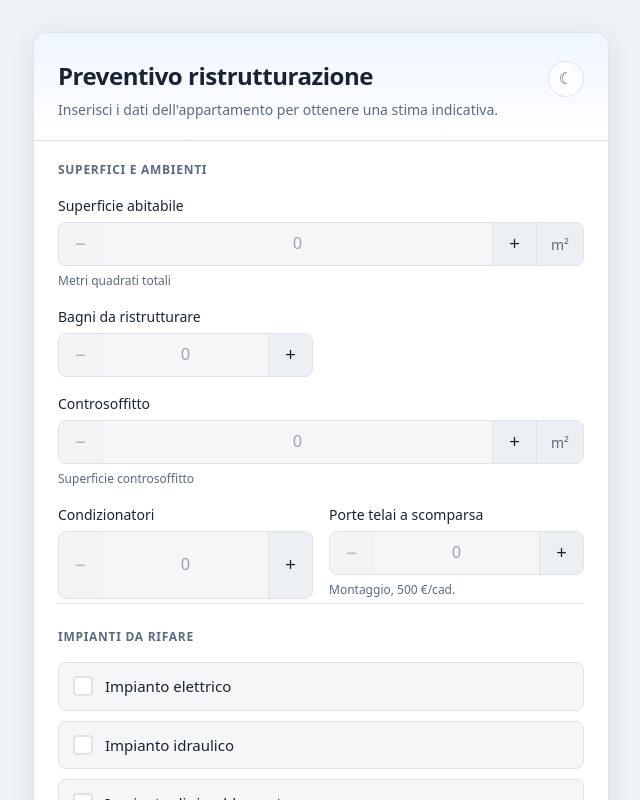
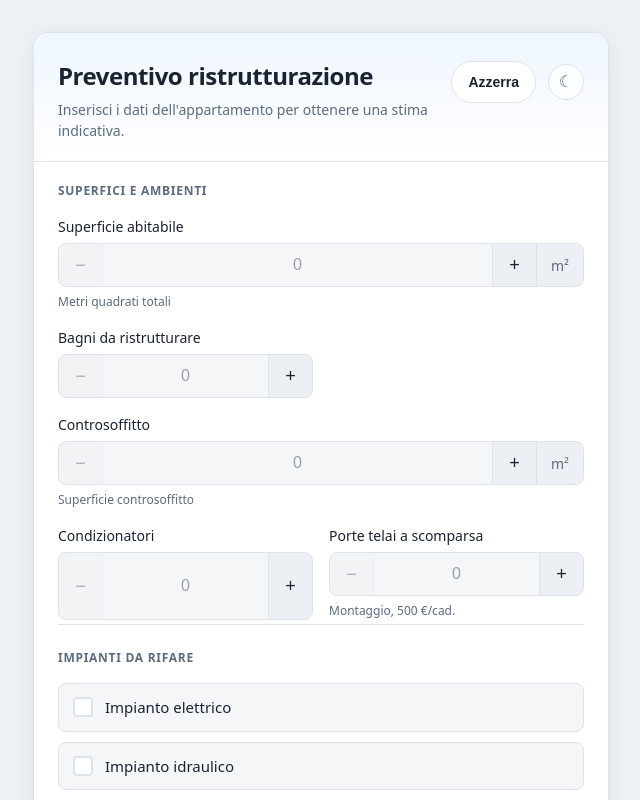
Before and after one commit to MikixIT/prezzificatore-appartamento, a React (Vite) app: page / in a window 1280 px wide. Shown: the top 800 px of the page, without its empty margins (319-959 px from the left). Built offline with nearby package versions, Linux system fonts and the light colour scheme.

Commit message:
Add reset button and enhance theme handling; update favicon and styles

```diff
--- a/index.html
+++ b/index.html
@@ -4,13 +4,17 @@
     <meta charset="UTF-8" />
     <meta name="viewport" content="width=device-width, initial-scale=1.0" />
     <title>Prezzificatore ristrutturazione</title>
+    <link rel="icon" href="/favicon.svg" type="image/svg+xml" />
+    <link rel="apple-touch-icon" href="/favicon.svg" />
+    <meta name="theme-color" content="#fb7185" />
+    <meta name="apple-mobile-web-app-capable" content="yes" />
     <script>
       (function () {
         var stored = localStorage.getItem('prezzificatore-theme');
-        var dark =
-          stored === 'dark' ||
-          (!stored && window.matchMedia('(prefers-color-scheme: dark)').matches);
-        if (dark) document.documentElement.dataset.theme = 'dark';
+        document.documentElement.dataset.theme = 'light';
+        if (stored === 'dark') {
+          document.documentElement.dataset.theme = 'dark';
+        }
       })();
     </script>
   </head>
--- a/src/components/RenovationCalculator/RenovationCalculator.module.scss
+++ b/src/components/RenovationCalculator/RenovationCalculator.module.scss
@@ -28,6 +28,12 @@ $radius: 12px;
   gap: 1rem;
 }
 
+.headerActions {
+  display: flex;
+  align-items: center;
+  gap: 0.75rem;
+}
+
 .headerText {
   min-width: 0;
 }
@@ -55,6 +61,31 @@ $radius: 12px;
   &:hover {
     background: var(--toggle-hover);
     color: var(--text);
+  }
+
+  &:focus-visible {
+    outline: 2px solid var(--accent);
+    outline-offset: 2px;
+  }
+}
+
+.resetButton {
+  flex-shrink: 0;
+  padding: 0.75rem 1rem;
+  border: 1px solid var(--toggle-border);
+  border-radius: 999px;
+  background: var(--surface);
+  color: var(--text);
+  font-size: 0.875rem;
+  font-weight: 600;
+  cursor: pointer;
+  transition:
+    background-color 0.15s ease,
+    border-color 0.15s ease,
+    color 0.15s ease;
+
+  &:hover {
+    background: var(--surface-muted);
   }
 
   &:focus-visible {
--- a/src/components/RenovationCalculator/RenovationCalculator.tsx
+++ b/src/components/RenovationCalculator/RenovationCalculator.tsx
@@ -45,6 +45,8 @@ export function RenovationCalculator() {
   const total = useMemo(() => calculateEstimate(state), [state]);
   const breakdown = useMemo(() => calculateEstimateBreakdown(state), [state]);
 
+  const resetValues = () => setState(INITIAL_STATE);
+
   const handleNumberFieldChange = (field: NumberField) => (value: number) => {
     setState((prev) => ({ ...prev, [field]: value }));
   };
@@ -75,6 +77,15 @@ export function RenovationCalculator() {
               Inserisci i dati dell&apos;appartamento per ottenere una stima indicativa.
             </p>
           </div>
+          <div className={styles.headerActions}>
+            <button
+              type="button"
+              className={styles.resetButton}
+              onClick={resetValues}
+              aria-label="Azzera tutti i valori"
+            >
+              Azzerra
+            </button>
             <button
               type="button"
               className={styles.themeToggle}
@@ -83,6 +94,7 @@ export function RenovationCalculator() {
             >
               {isDark ? '☀' : '☾'}
             </button>
+          </div>
         </div>
       </header>
 
--- a/src/hooks/useTheme.ts
+++ b/src/hooks/useTheme.ts
@@ -5,7 +5,8 @@ export type Theme = 'light' | 'dark';
 const STORAGE_KEY = 'prezzificatore-theme';
 
 function readTheme(): Theme {
-  return document.documentElement.dataset.theme === 'dark' ? 'dark' : 'light';
+  const stored = localStorage.getItem(STORAGE_KEY);
+  return stored === 'dark' ? 'dark' : 'light';
 }
 
 export function useTheme() {
```
Also changed, not shown: public/favicon.svg (added). Lines whose indentation alone changed are shown as unchanged.
